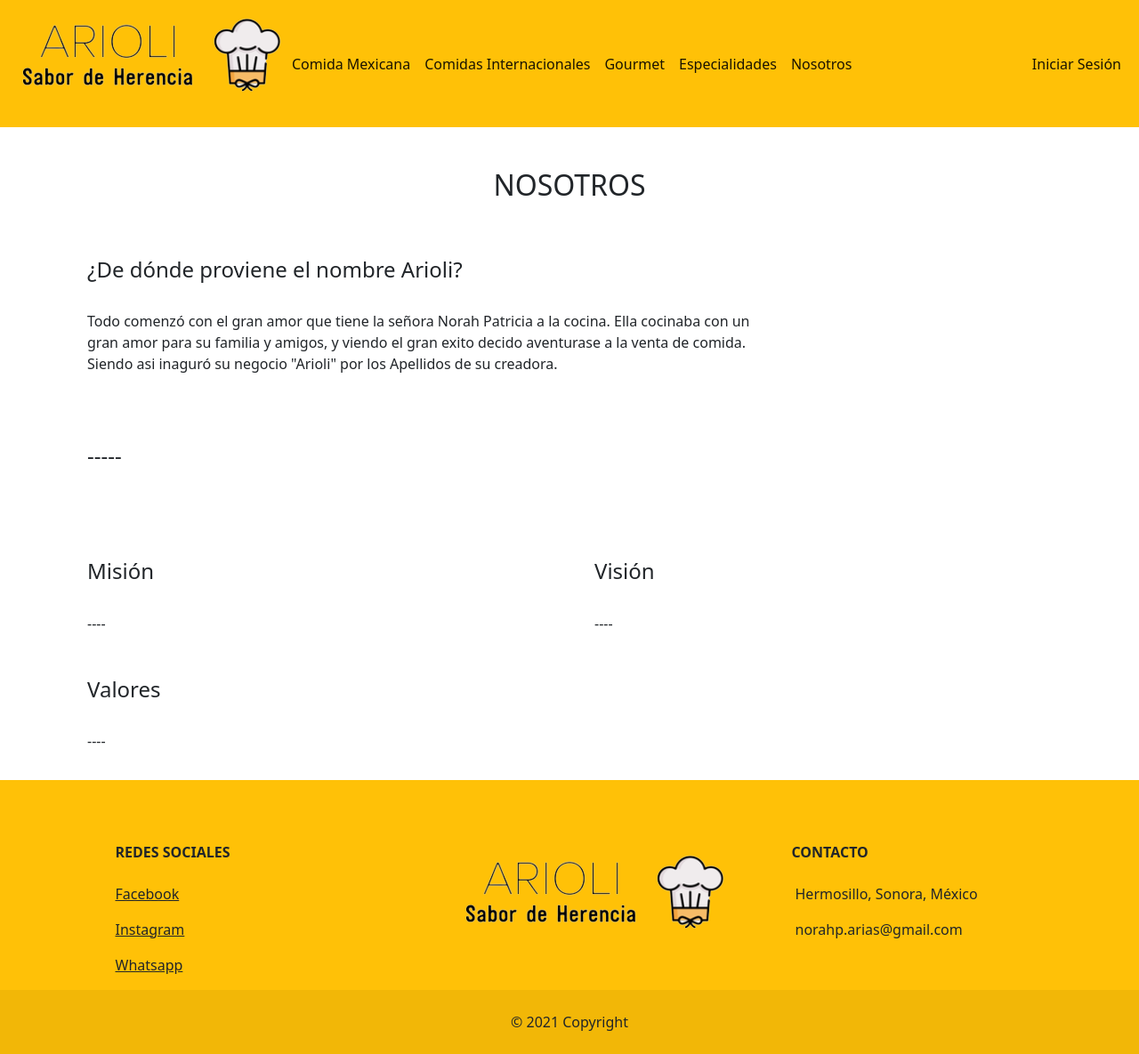
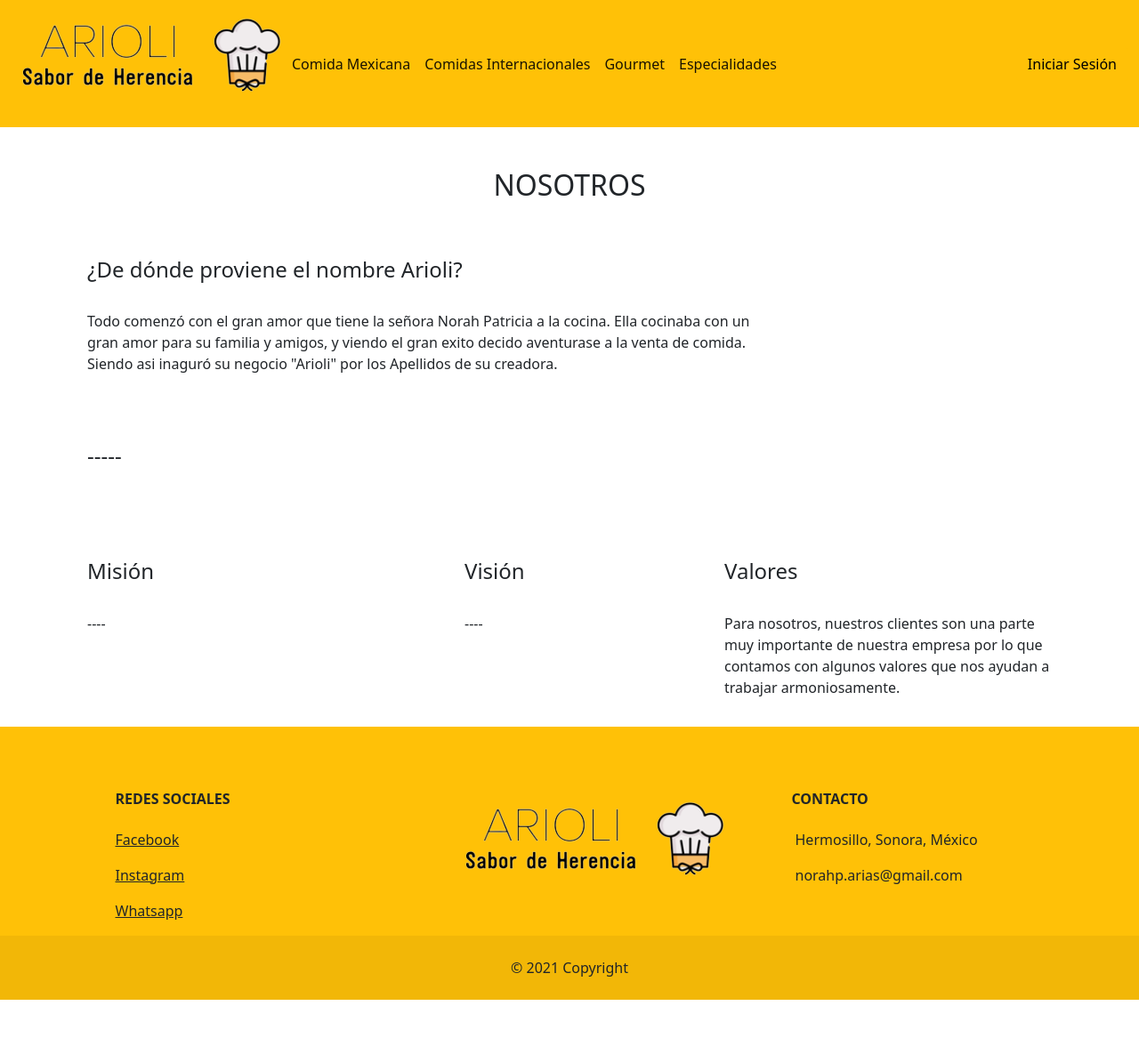
Before and after one commit to anayaina/Arioli, a Flask app: page /nosotros in a window 1280 px wide. Shown: the whole page at 89% size. After the commit the page ends 1124 px from the top, so only its background shows below. Run offline with Flask 2, Linux system fonts and the light colour scheme; some libraries are stand-ins or nearby versions.

Commit message:
Update nosotros.html

```diff
--- a/templates/nosotros.html
+++ b/templates/nosotros.html
@@ -36,15 +36,49 @@
                                     <a class="nav-link active" aria-current="page" href="#">Especialidades</a>
                                 </li>
                             </ul>
-                            <ul class="navbar-nav">
-                                <li class="nav-item">
-                                    <a class="nav-link active" aria-current="page" href="/nosotros">Nosotros</a>
-                                </li>
-                            </ul>
+                        </ul>
+                    </ul>
+                </ul>
             </div>
+            <!-- INICIAR SESION -->
             <ul class="navbar-nav justify-content-end">
                 <li class="nav-item">
-                    <a class="nav-link active" href="/login">Iniciar Sesión</a>
+                    <button type="button" class="btn btn-warning" data-bs-toggle="modal" data-bs-target="#exampleModal"
+                        data-bs-whatever="@mdo">Iniciar Sesión</button>
+                    <div class="modal fade" id="exampleModal" tabindex="-1" aria-labelledby="exampleModalLabel"
+                        aria-hidden="true">
+                        <div class="modal-dialog">
+                            <div class="modal-content">
+                                <div class="modal-header">
+                                    <h5 class="modal-title" id="exampleModalLabel">Iniciar Sesión</h5>
+                                    <button type="button" class="btn-close" data-bs-dismiss="modal"
+                                        aria-label="Close"></button>
+                                </div>
+                                <div class="modal-body">
+                                    <form>
+                                        <div class="mb-3">
+                                            <!-- Usuario -->
+                                            <label class="form-label">Usuario</label><br>
+                                            <input type="text" id="text" class="form-control" name="usuario"
+                                                placeholder="Usuario">
+                                        </div>
+                                        <div class="mb-3">
+                                            <!-- Contraseña -->
+                                            <label class="form-label">Contraseña</label><br>
+                                            <input type="password" id="password" class="form-control" name="password"
+                                                placeholder="Contraseña"><br>
+                                        </div>
+                                    </form>
+                                </div>
+                                <div class="modal-footer">
+                                    <a class="btn btn-light " href="/registro" role="button">Crear una Cuenta</a>
+                                    <button type="button" class="btn btn-secondary"
+                                        data-bs-dismiss="modal">Cancelar</button>
+                                    <button type="button" class="btn btn-danger">Acceder</button>
+                                </div>
+                            </div>
+                        </div>
+                    </div>
                 </li>
             </ul>
         </div>
@@ -91,7 +125,7 @@
                     </div>
                 </div>
                 <div class="col-sm">
-                    <div class="" style="width: 25rem;">
+                    <div class="" style="width: 15rem;">
                         <div class="card-body">
                             <h4> Visión </h4> <br>
                             <p> ---- </p>
@@ -102,7 +136,9 @@
                     <div class="" style="width: 25rem;">
                         <div class="card-body">
                             <h4> Valores </h4> <br>
-                            <p> ---- </p>
+                            <p> Para nosotros, nuestros clientes son una parte muy importante de nuestra
+                                empresa por lo que contamos con algunos valores que nos ayudan a trabajar
+                                armoniosamente.</p>
                         </div>
                     </div>
                 </div>
```
